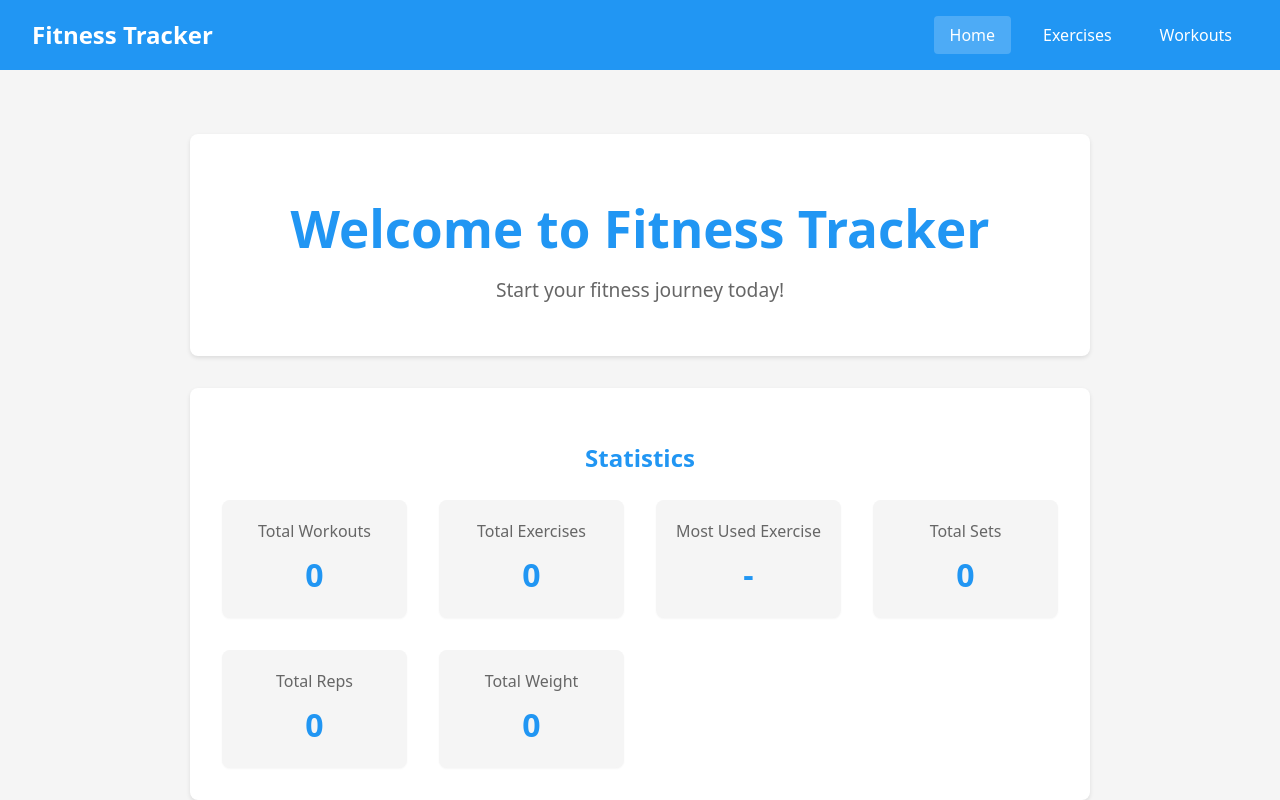
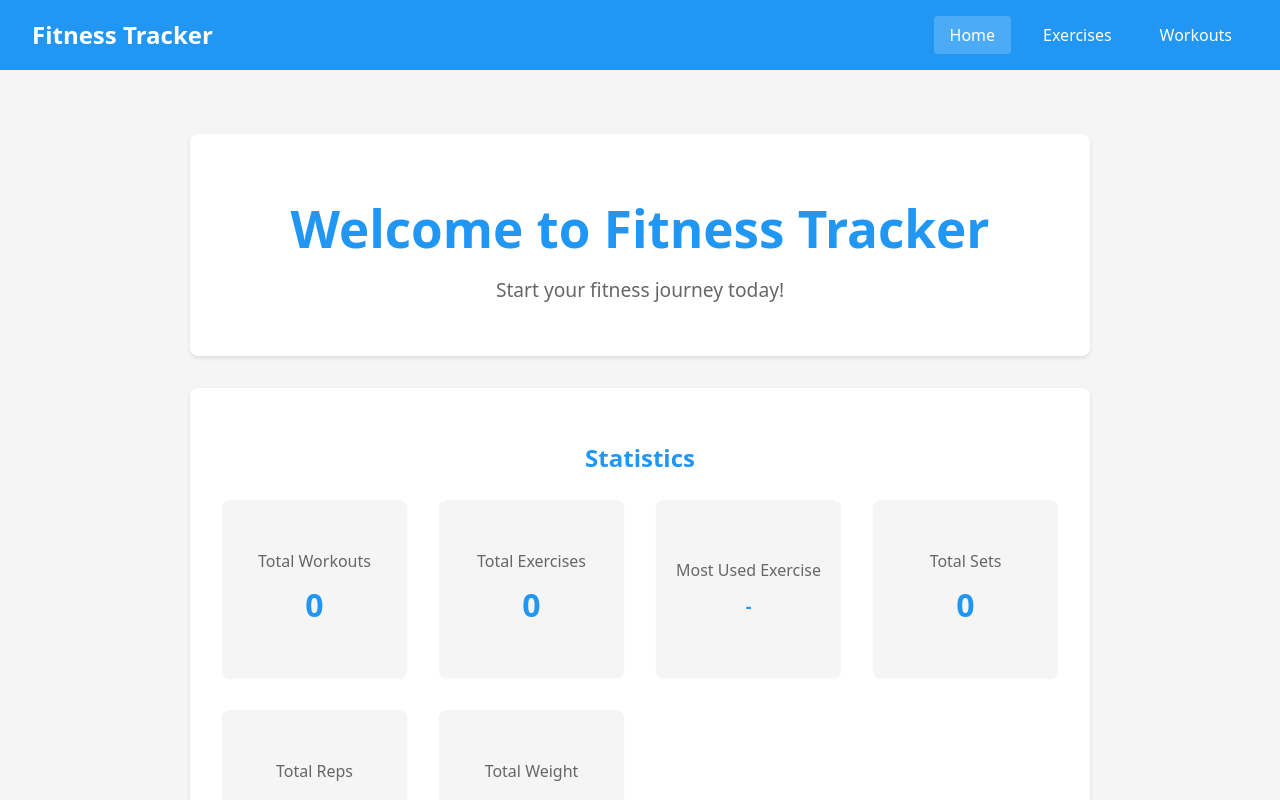
Before and after one commit to korn1evski/fitness_app, a React (Vite) app: page / in a window 1280 px wide. Shown: the top 800 px of the page. Built offline with nearby package versions, Linux system fonts and the light colour scheme.

Commit message:
implement final statistics version

```diff
--- a/src/App.css
+++ b/src/App.css
@@ -149,7 +149,9 @@ body,
   display: flex;
   flex-direction: column;
   align-items: center;
+  justify-content: center;
   box-shadow: 0 1px 2px rgba(0, 0, 0, 0.04);
+  min-height: 140px;
 }
 
 .stat-label {
@@ -162,4 +164,37 @@ body,
   color: #2196f3;
   font-size: 2rem;
   font-weight: bold;
+  text-align: center;
+  display: block;
+  width: 100%;
 }
+
+.most-used-ex-card {
+  display: flex;
+  flex-direction: column;
+  align-items: center;
+  justify-content: center;
+  min-height: 140px;
+  min-width: 0;
+  padding-top: 1rem;
+  padding-bottom: 1rem;
+}
+
+.stat-ex-gif {
+  width: 60px;
+  height: 60px;
+  object-fit: contain;
+  margin-bottom: 0.5rem;
+  border-radius: 6px;
+  background: #fafafa;
+  box-shadow: 0 1px 2px rgba(0, 0, 0, 0.04);
+}
+
+.stat-ex-name {
+  color: #2196f3;
+  font-size: 1.1rem;
+  font-weight: 600;
+  text-align: center;
+  margin-top: 0.2rem;
+  word-break: break-word;
+}
--- a/src/App.jsx
+++ b/src/App.jsx
@@ -69,10 +69,15 @@ function App() {
       totalReps += Number(ex.reps) || 0;
       totalWeight += Number(ex.weight) || 0;
     });
-    const mostUsedExercise = Object.keys(exerciseCount).reduce(
-      (a, b) => (exerciseCount[a] > exerciseCount[b] ? a : b),
-      Object.keys(exerciseCount)[0] || "-"
-    );
+    let mostUsedExercise = null;
+    let mostUsedExerciseGif = null;
+    if (Object.keys(exerciseCount).length > 0) {
+      mostUsedExercise = Object.keys(exerciseCount).reduce((a, b) =>
+        exerciseCount[a] > exerciseCount[b] ? a : b
+      );
+      const found = allExercises.find((ex) => ex.name === mostUsedExercise);
+      mostUsedExerciseGif = found ? found.gifUrl : null;
+    }
 
     content = (
       <>
@@ -85,27 +90,34 @@ function App() {
           <div className="stats-grid">
             <div className="stat-card">
               <span className="stat-label">Total Workouts</span>
-              <span className="stat-value">{totalWorkouts}</span>
+              <span className="stat-value stat-center">{totalWorkouts}</span>
             </div>
             <div className="stat-card">
               <span className="stat-label">Total Exercises</span>
-              <span className="stat-value">{totalExercises}</span>
+              <span className="stat-value stat-center">{totalExercises}</span>
             </div>
-            <div className="stat-card">
+            <div className="stat-card most-used-ex-card">
               <span className="stat-label">Most Used Exercise</span>
-              <span className="stat-value">{mostUsedExercise || "-"}</span>
+              {mostUsedExerciseGif && (
+                <img
+                  src={mostUsedExerciseGif}
+                  alt={mostUsedExercise}
+                  className="stat-ex-gif"
+                />
+              )}
+              <span className="stat-ex-name">{mostUsedExercise || "-"}</span>
             </div>
             <div className="stat-card">
               <span className="stat-label">Total Sets</span>
-              <span className="stat-value">{totalSets}</span>
+              <span className="stat-value stat-center">{totalSets}</span>
             </div>
             <div className="stat-card">
               <span className="stat-label">Total Reps</span>
-              <span className="stat-value">{totalReps}</span>
+              <span className="stat-value stat-center">{totalReps}</span>
             </div>
             <div className="stat-card">
               <span className="stat-label">Total Weight</span>
-              <span className="stat-value">{totalWeight}</span>
+              <span className="stat-value stat-center">{totalWeight}</span>
             </div>
           </div>
         </div>
```
